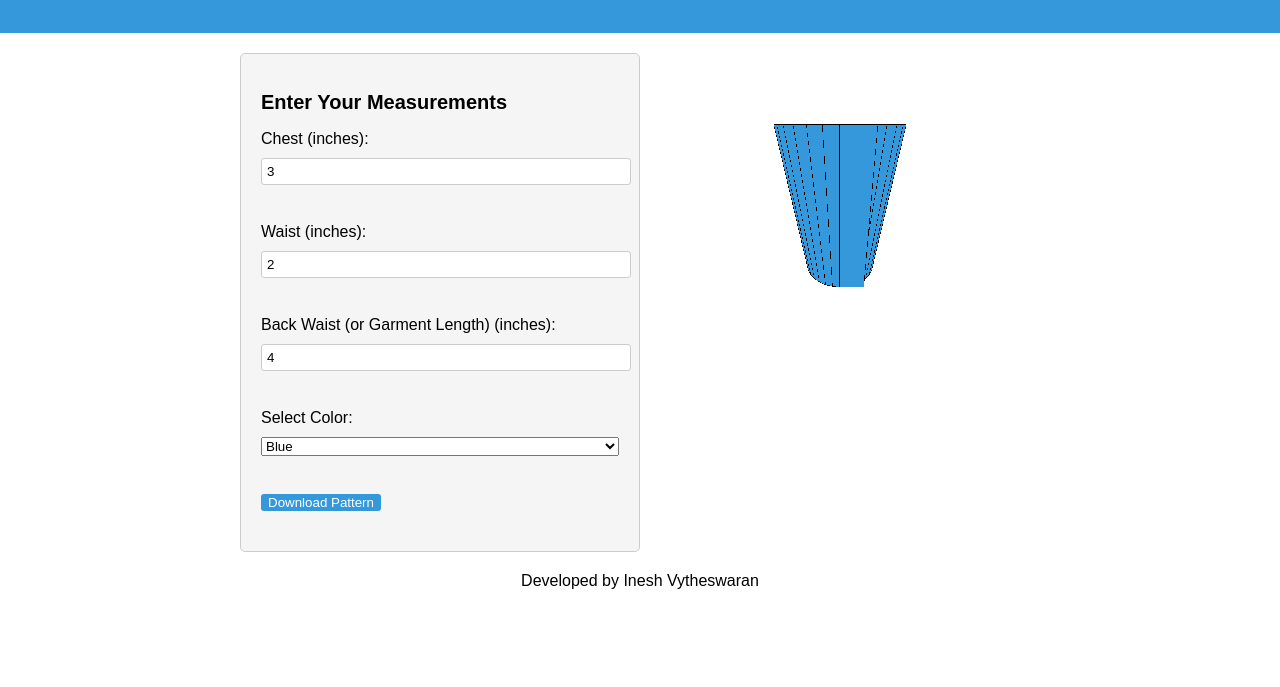
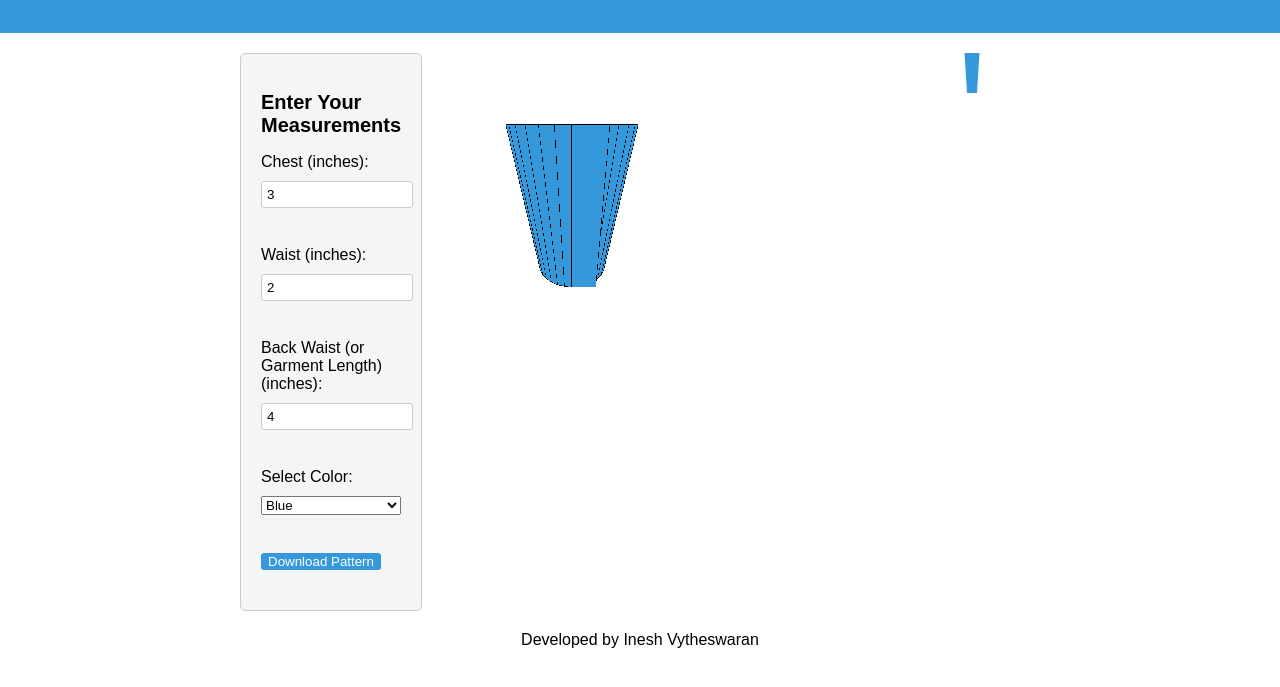
Before and after one commit to IneshV/Patterngeneratorsite, a plain HTML site: page index.html in a window 1280 px wide. Shown: the part 67-754 px from the top of the page. Drawn offline with nearby package versions, Linux system fonts and the light colour scheme.

Commit message:
Corrected color change

```diff
--- a/index.html
+++ b/index.html
@@ -43,7 +43,10 @@
                 </form>
             </section>
         </div>
-        <section id="threejs-container"></section>
+            <section id="threejs-container"></section>
+            <canvas id="trapezoid-canvas" width="500" height="500">
+            </canvas>
+
     </main>
     <footer>
         <p>Developed by Inesh Vytheswaran</p>
--- a/script.js
+++ b/script.js
@@ -2,6 +2,46 @@
 document.addEventListener("DOMContentLoaded", function () {
     // Create a new Three.js scene
     const scene = new THREE.Scene();
+
+    const canvas = document.getElementById("trapezoid-canvas");
+    const context = canvas.getContext("2d");
+
+
+    function drawSymmetricalTrapezoid(chest, waist, garheight) {
+        const topBase = chest; // Chest (inches)
+        const bottomBase = waist; // Waist (inches)
+        const height = garheight; // Garment height (inches)
+
+        const halfTopWidth = topBase * 5; // Scale for better visibility
+        const halfBottomWidth = bottomBase * 5; // Scale for better visibility
+
+        const x1 = (canvas.width - halfTopWidth) / 2;
+        const x2 = (canvas.width + halfTopWidth) / 2;
+        const x3 = (canvas.width - halfBottomWidth) / 2;
+        const x4 = (canvas.width + halfBottomWidth) / 2;
+
+        const y1 = 0;
+        const y2 = 0;
+        const y3 = height * 10; // Scale for better visibility
+        const y4 = height * 10; // Scale for better visibility
+
+        context.clearRect(0, 0, canvas.width, canvas.height);
+
+        scale = 10
+
+        context.beginPath();
+        context.moveTo(x1, y1);
+        context.lineTo(x2, y2);
+        context.lineTo(x4, y3);
+        context.lineTo(x3, y4);
+        context.closePath();
+        const colorSelector = document.getElementById("color-selector");
+        const selectedColor = colorSelector.options[colorSelector.selectedIndex].value; // Get the selected color value
+
+        context.fillStyle = "#" + selectedColor; // Set the fill color based on the selected color
+        context.fill();
+        }
+
 
     // Create a perspective camera with a 75-degree field of view and an aspect ratio of 1
     const camera = new THREE.PerspectiveCamera(75, 1);
@@ -28,6 +68,9 @@ document.addEventListener("DOMContentLoaded", function () {
     // Create a cylinder geometry for the truncated cone
     const cylinderGeometry = new THREE.CylinderGeometry(0.5, 0.5, 1, 32, 1);
 
+    drawSymmetricalTrapezoid(1, 1, 1);
+
+
     // Create a mesh (3D object) for the truncated cone using the material and geometry
     const truncatedCone = new THREE.Mesh(cylinderGeometry, material);
 
@@ -49,14 +92,11 @@ document.addEventListener("DOMContentLoaded", function () {
     // Create a geometry for the rectangle
     const rectangleGeometry = new THREE.PlaneGeometry(2, 4);
 
-    // Create a material for the rectangle with the same color as the cylinder
-    const rectangleMaterial = new THREE.MeshBasicMaterial({ color: material.color });
 
     // Create a mesh for the rectangle using the geometry and material
-    const rectangle = new THREE.Mesh(rectangleGeometry, rectangleMaterial);
+    const rectangle = new THREE.Mesh(rectangleGeometry, material);
 
     // Position the rectangle in front of the cylinder and align its left side with the front side of the cylinder
-    const rectangleZPosition = truncatedCone.position.z + truncatedCone.geometry.parameters.height; // Adjust the Z position to be slightly in front of the cone
     rectangle.position.set(1, 0, 1);
 
     // Calculate the angle of rotation based on the slope of the cylinder
@@ -177,6 +217,8 @@ document.addEventListener("DOMContentLoaded", function () {
 
         // Call the updateRectangle function with the updated measurements
         updateRectangle(chest, parseFloat(waistInput.value) || 0, parseFloat(backWaistInput.value) || 0);
+        drawSymmetricalTrapezoid(chest, parseFloat(waistInput.value) || 0, parseFloat(backWaistInput.value) || 0);
+
     });
 
     // Event listener for waist input
@@ -189,6 +231,8 @@ document.addEventListener("DOMContentLoaded", function () {
 
         // Call the updateRectangle function with the updated measurements
         updateRectangle(parseFloat(chestInput.value) || 0, waist, parseFloat(backWaistInput.value) || 0);
+        drawSymmetricalTrapezoid(parseFloat(chestInput.value) || 0, waist, parseFloat(backWaistInput.value) || 0);
+
     });
 
     // Event listener for backWaist input
@@ -200,17 +244,24 @@ document.addEventListener("DOMContentLoaded", function () {
 
         // Call the updateRectangle function with the updated measurements
         updateRectangle(parseFloat(chestInput.value) || 0, parseFloat(waistInput.value) || 0, backWaist);
+        drawSymmetricalTrapezoid(parseFloat(chestInput.value) || 0, parseFloat(waistInput.value) || 0, backWaist);
+
     });
 
     // Update the truncated cone and rectangle with the initial measurements
     updateTruncatedCone(initialChest, initialWaist, initialBackWaist);
     updateRectangle(initialChest, initialWaist, initialBackWaist);
 
+    drawSymmetricalTrapezoid(initialChest, initialWaist, initialBackWaist);
+
     // Event listener for color selector
     colorSelector.addEventListener("change", function () {
         // Get the selected color value from the color selector and set it as the material color
         const selectedColor = parseInt(colorSelector.value, 16);
         material.color.set(selectedColor);
+
+        drawSymmetricalTrapezoid(parseFloat(chestInput.value) || 0, parseFloat(waistInput.value) || 0, parseFloat(backWaistInput.value) || 0);
+
     });
 
     // Get the "download-pattern" button
```
